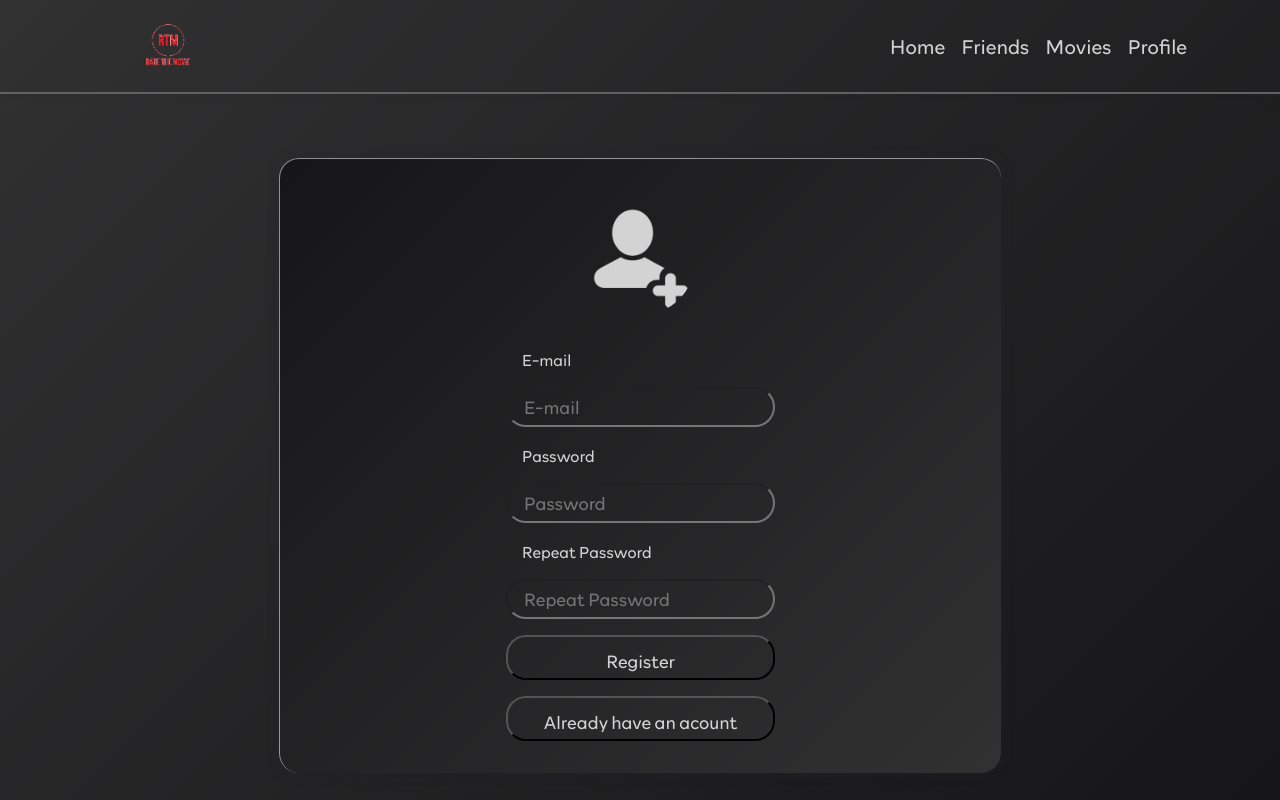
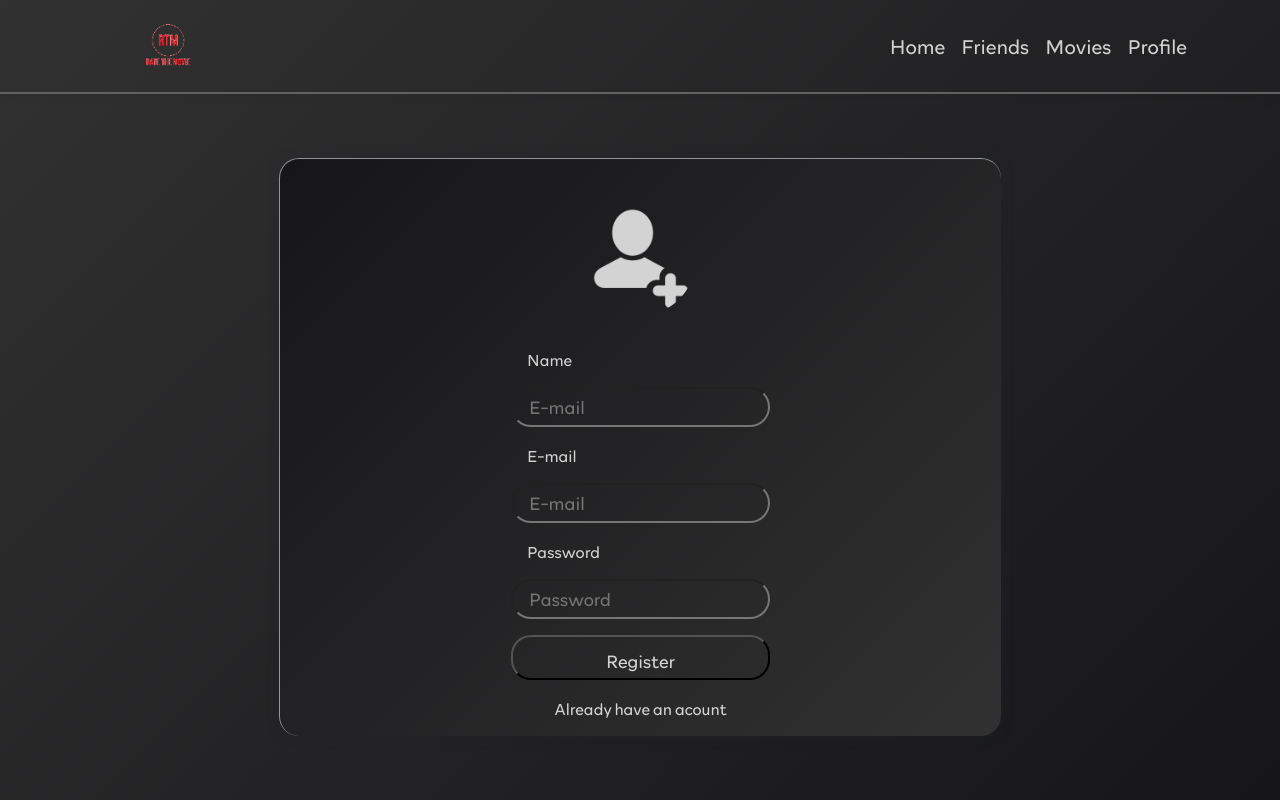
Before and after one commit to Mojtabarezaei4/RateTheMovie, a React (Create React App) app in the folder RateTheMovie/RateTheMovie/ClientApp/: page /register in a window 1280 px wide. Built offline with nearby package versions, Linux system fonts and the light colour scheme.

Commit message:
added som button/Link and fixed the style of those

```diff
--- a/RateTheMovie/RateTheMovie/ClientApp/src/components/card/Card.css
+++ b/RateTheMovie/RateTheMovie/ClientApp/src/components/card/Card.css
@@ -208,6 +208,7 @@ p {
     color: rgba(255, 255, 255, 0.8);
     border-radius: 20px;
     margin-bottom: 0rem;
+    margin-top: 1rem;
     margin-right: 1rem;
     font-size: 20px;
 }
@@ -236,7 +237,7 @@ p {
 }
 
 .loging-icon img {
-    width: 30%;
+    width: 27%;
     border-radius: 50% 50%;
     align-items: center;
     justify-content: center;
@@ -368,3 +369,37 @@ p {
 .register-form button:focus {
     outline: none;
 }
+
+.link {
+    margin: auto;
+    text-align: center;
+    align-items: center;
+    color: rgba(255, 255, 255, 0.8);
+}
+
+.link:hover,
+.link-post:hover {
+    text-decoration: none;
+}
+
+.logout button {
+    color: rgba(255, 255, 255, 0.8);
+}
+
+.link-post {
+    text-align: center;
+    height: 35px;
+    width: 15%;
+    align-content: center;
+    color: rgba(255, 255, 255, 0.8);
+    border-radius: 20px;
+    margin-bottom: 1rem;
+    margin-right: 2rem;
+    box-shadow: 0px 0px 15px -5px;
+    font-size: 20px;
+}
+
+.link-post:focus {
+    outline: none;
+    box-shadow: 0px 0px 15px -5px;
+}
--- a/RateTheMovie/RateTheMovie/ClientApp/src/components/card/LogingCard.js
+++ b/RateTheMovie/RateTheMovie/ClientApp/src/components/card/LogingCard.js
@@ -1,5 +1,5 @@
 import React, { useRef, useState } from 'react'
-import { Redirect, Route } from 'react-router-dom'
+import { Link, Redirect, Route } from 'react-router-dom'
 
 import './Card.css'
 
@@ -56,7 +56,7 @@ export default function LogingCard({icon}) {
                     required
                 />
                 <button>Log In</button>
-                <button>Register</button>
+                <Link className="link" to="/register">Already have an acount</Link>
             </form>
         </div>
     )
--- a/RateTheMovie/RateTheMovie/ClientApp/src/components/card/MovieCard.js
+++ b/RateTheMovie/RateTheMovie/ClientApp/src/components/card/MovieCard.js
@@ -1,4 +1,5 @@
 import React from 'react'
+import { Link } from 'react-router-dom'
 
 import StarRating from "../starRating/StarRating"
 
@@ -29,12 +30,8 @@ export default function MovieCard({movieName,imageUrl}) {
                     name="description"
                     autoComplete="off"
                     />
-                    <button
-                    type="submit"
-                    onClick={
-                        post("body.description")
-                    }>
-                    Post</button>
+                    <Link className="link-post" to="/">Post</Link>
+
                 </form>
             </div>
         </div>
--- a/RateTheMovie/RateTheMovie/ClientApp/src/components/card/ProfileCard.js
+++ b/RateTheMovie/RateTheMovie/ClientApp/src/components/card/ProfileCard.js
@@ -8,14 +8,14 @@ export default function ProfileCard({userName, userEmail, icon}) {
     useEffect(() => {
         (
             async() => {
-                const respons = await fetch( /* concetion to the backend */ 'http://localhost:3000/api/profile', {
+                const respons = await fetch( /* concetion to the backend */ 'http://localhost:3000/api/user', {
                     method:"POST",
                     headers: {'Content-Type': 'application/json'},
                     /* Getting coockies */
                     credentials: 'include'
                 })
                 const content = await respons.json()
-                setEmail(content.email)
+                setEmail(content.userEmail)
             }
         )();
     })
@@ -35,7 +35,10 @@ export default function ProfileCard({userName, userEmail, icon}) {
             </div>
             <div className="right-side">
                 <img className="card-icon profile" src={icon} />
-                <button>Save</button>
+                <div>
+                    <button>Save</button>
+                    <button className="logout" value="Logout">Logout</button>
+                </div>
             </div>
       </div>
     )
--- a/RateTheMovie/RateTheMovie/ClientApp/src/components/card/RegisterCard.js
+++ b/RateTheMovie/RateTheMovie/ClientApp/src/components/card/RegisterCard.js
@@ -1,17 +1,14 @@
 import React, { useRef, useState } from 'react'
-import { Redirect, Route } from 'react-router-dom'
+import { Link, Redirect, Route } from 'react-router-dom'
 
 import './Card.css'
 
 export default function RegisterCard({icon}) {
+    const [name, setName] = useState('')
     const [email, setEmail] = useState('')
     const [password, setPassword] = useState('')
     const [passwordConfirm, setPasswordConfirm] = useState('')
     const [redirect, setRedirect] = useState(false)
-
-    const emailRef = useRef()
-    const passwordRef = useRef()
-    const passwordConfirmRef = useRef()
 
     const submit = async (e) =>{
         e.preventDefault();
@@ -20,9 +17,9 @@ export default function RegisterCard({icon}) {
             method:"POST",
             headers: {'Content-Type': 'application/json'},
             body:JSON.stringify({
+                name,
                 email,
-                password,
-                passwordConfirm
+                password
             })
         })
         setRedirect(true)
@@ -46,10 +43,18 @@ export default function RegisterCard({icon}) {
                 action=""
                 onSubmit={submit}
             >
+                <label>Name</label>
+                <input
+                    type="text"
+                    placeholder="E-mail"
+                    autoComplete="off"
+                    name="name"
+                    onChange={e => setEmail(e.target.value)}
+                    required
+                    />
                 <label>E-mail</label>
                 <input
                     type="email"
-                    ref={emailRef}
                     placeholder="E-mail"
                     autoComplete="off"
                     name="email"
@@ -59,25 +64,14 @@ export default function RegisterCard({icon}) {
                 <label>Password</label>
                 <input
                     type="password"
-                    ref={passwordRef}
                     placeholder="Password"
                     autoComplete="off"
                     name="password"
                     onChange={e => setPassword(e.target.value)}
                     required
                 />
-                <label>Repeat Password</label>
-                <input
-                    type="password"
-                    ref={passwordConfirmRef}
-                    placeholder="Repeat Password"
-                    autoComplete="off"
-                    onChange={e => setPasswordConfirm(e.target.value)}
-                    name="passwordConfirm"
-                    required
-                />
                 <button type="submit">Register</button>
-                <button>Already have an acount</button>
+                <Link className="link" to="/login">Already have an acount</Link>
             </form>
         </div>
     )
```
